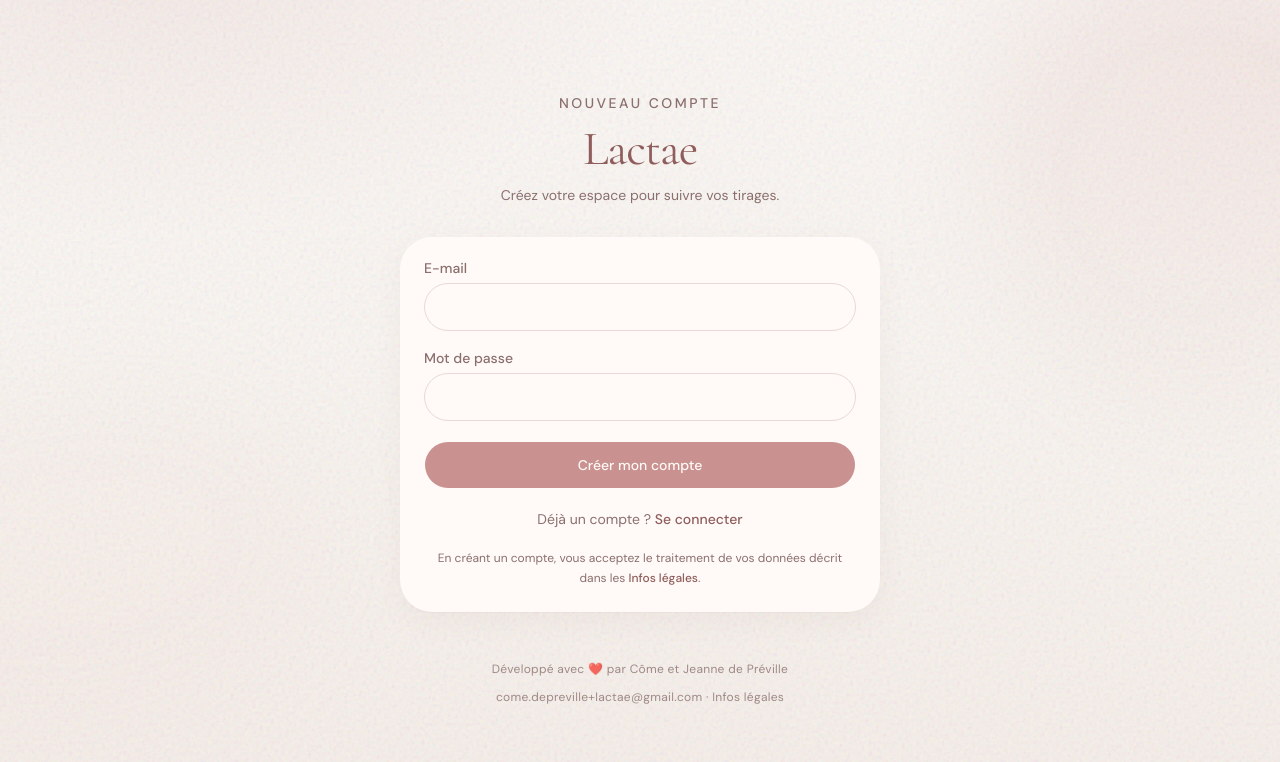
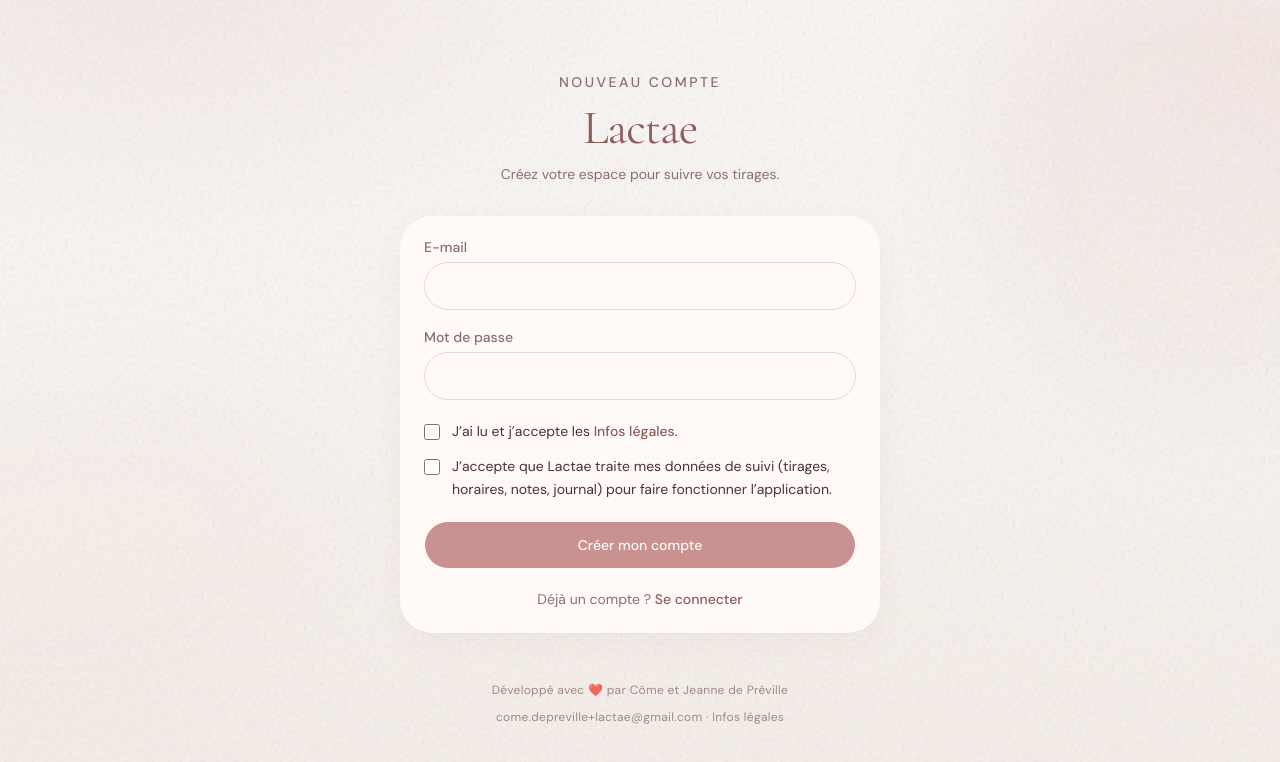
Before and after one commit to comedepreville/lactarium, a Next.js app: page /inscription in a window 1280 px wide. Shown: the top 762 px of the page. Built offline with nearby package versions, Linux system fonts and the light colour scheme.

Commit message:
feat(auth): consentement obligatoire à l’inscription
Deux cases (infos légales + données de suivi), preuve horodatée et
version stockées sur profiles (métadonnées Auth + trigger + update session).

Co-authored-by: Côme <comedepreville@users.noreply.github.com>

```diff
--- a/src/app/(app)/profil/page.tsx
+++ b/src/app/(app)/profil/page.tsx
@@ -7,6 +7,7 @@ import { ProfileForm } from "@/components/profile-form";
 import { PushNotificationsCard } from "@/components/push-notifications-card";
 import { INFOS_LEGALES_PATH, RETENTION_YEARS } from "@/lib/legal";
 import { getCurrentUser, getProfile } from "@/lib/profile";
+import { formatParisDateLong } from "@/lib/time";
 import { redirect } from "next/navigation";
 
 export const dynamic = "force-dynamic";
@@ -15,6 +16,9 @@ export default async function ProfilPage() {
   const [user, profile] = await Promise.all([getCurrentUser(), getProfile()]);
   if (!user) redirect("/connexion");
   if (!profile) redirect("/onboarding");
+
+  const consentAt =
+    profile.consentInfosLegalesAt ?? profile.consentHealthAt ?? null;
 
   return (
     <div className="space-y-6">
@@ -36,6 +40,15 @@ export default async function ProfilPage() {
       <ExportDataButton />
 
       <section className="animate-rise space-y-2 px-1">
+        {consentAt ? (
+          <p className="text-sm leading-relaxed text-[var(--ink-muted)]">
+            Consentement enregistré le {formatParisDateLong(consentAt)}
+            {profile.consentLegalVersion
+              ? ` (infos légales v. ${profile.consentLegalVersion})`
+              : ""}
+            .
+          </p>
+        ) : null}
         <p className="text-sm leading-relaxed text-[var(--ink-muted)]">
           Vos tirages et votre journal sont conservés {RETENTION_YEARS} ans
           maximum. Détails :{" "}
--- a/src/app/infos-legales/page.tsx
+++ b/src/app/infos-legales/page.tsx
@@ -5,6 +5,7 @@ import {
   INFOS_LEGALES_PATH,
   LEGAL_CONTACT_EMAIL,
   LEGAL_CONTACT_MAILTO,
+  LEGAL_DOC_VERSION,
   RETENTION_YEARS,
 } from "@/lib/legal";
 
@@ -153,7 +154,7 @@ export default function InfosLegalesPage() {
         </section>
 
         <p className="text-xs leading-relaxed text-[var(--ink-muted)]">
-          Page {INFOS_LEGALES_PATH} — mise à jour : 23 octobre 2026.
+          Page {INFOS_LEGALES_PATH} — version {LEGAL_DOC_VERSION}.
         </p>
 
         <p className="text-sm text-[var(--ink-muted)]">
--- a/src/components/auth-form.tsx
+++ b/src/components/auth-form.tsx
@@ -6,7 +6,10 @@ import { useState, useTransition } from "react";
 import { Loader2 } from "lucide-react";
 import { Button } from "@/components/ui/button";
 import { Label } from "@/components/ui/label";
-import { INFOS_LEGALES_PATH } from "@/lib/legal";
+import {
+  INFOS_LEGALES_PATH,
+  LEGAL_DOC_VERSION,
+} from "@/lib/legal";
 import { createClient } from "@/lib/supabase/client";
 
 type Mode = "login" | "signup";
@@ -16,6 +19,8 @@ export function AuthForm({ mode }: { mode: Mode }) {
   const [pending, startTransition] = useTransition();
   const [email, setEmail] = useState("");
   const [password, setPassword] = useState("");
+  const [consentInfos, setConsentInfos] = useState(false);
+  const [consentHealth, setConsentHealth] = useState(false);
   const [error, setError] = useState<string | null>(null);
   const [info, setInfo] = useState<string | null>(null);
 
@@ -23,6 +28,13 @@ export function AuthForm({ mode }: { mode: Mode }) {
     e.preventDefault();
     setError(null);
     setInfo(null);
+
+    if (mode === "signup" && (!consentInfos || !consentHealth)) {
+      setError(
+        "Merci de cocher les deux cases pour créer votre compte.",
+      );
+      return;
+    }
 
     startTransition(async () => {
       const supabase = createClient();
@@ -40,8 +52,32 @@ export function AuthForm({ mode }: { mode: Mode }) {
         const { data, error: signUpError } = await supabase.auth.signUp({
           email,
           password,
+          options: {
+            data: {
+              consent_infos_legales: true,
+              consent_health: true,
+              consent_legal_version: LEGAL_DOC_VERSION,
+            },
+          },
         });
         if (signUpError) throw signUpError;
+
+        // Si la session est immédiate, s’assurer que le profil a bien la preuve
+        // (le trigger Auth la pose aussi via raw_user_meta_data).
+        if (data.session && data.user) {
+          const consentedAt = new Date().toISOString();
+          const { error: consentError } = await supabase
+            .from("profiles")
+            .update({
+              consent_infos_legales_at: consentedAt,
+              consent_health_at: consentedAt,
+              consent_legal_version: LEGAL_DOC_VERSION,
+            })
+            .eq("id", data.user.id);
+          if (consentError) {
+            console.error("consent profile update", consentError);
+          }
+        }
 
         if (!data.session) {
           setInfo(
@@ -96,6 +132,46 @@ export function AuthForm({ mode }: { mode: Mode }) {
         />
       </div>
 
+      {mode === "signup" ? (
+        <fieldset className="space-y-3">
+          <legend className="sr-only">Consentements</legend>
+          <label className="flex cursor-pointer gap-3 text-sm leading-relaxed text-[var(--ink)]">
+            <input
+              type="checkbox"
+              checked={consentInfos}
+              onChange={(e) => setConsentInfos(e.target.checked)}
+              className="mt-1 size-4 shrink-0 rounded border-[var(--line)] accent-[var(--rose-dust)]"
+              required
+            />
+            <span>
+              J’ai lu et j’accepte les{" "}
+              <Link
+                href={INFOS_LEGALES_PATH}
+                target="_blank"
+                rel="noopener noreferrer"
+                className="font-medium text-[var(--rose-deep)] underline-offset-4 hover:underline"
+              >
+                Infos légales
+              </Link>
+              .
+            </span>
+          </label>
+          <label className="flex cursor-pointer gap-3 text-sm leading-relaxed text-[var(--ink)]">
+            <input
+              type="checkbox"
+              checked={consentHealth}
+              onChange={(e) => setConsentHealth(e.target.checked)}
+              className="mt-1 size-4 shrink-0 rounded border-[var(--line)] accent-[var(--rose-dust)]"
+              required
+            />
+            <span>
+              J’accepte que Lactae traite mes données de suivi (tirages,
+              horaires, notes, journal) pour faire fonctionner l’application.
+            </span>
+          </label>
+        </fieldset>
+      ) : null}
+
       {error && (
         <p className="rounded-full bg-[#f3ddd8] px-4 py-3 text-sm text-[#7a3f3d]">
           {error}
@@ -147,20 +223,6 @@ export function AuthForm({ mode }: { mode: Mode }) {
           </>
         )}
       </p>
-
-      {mode === "signup" ? (
-        <p className="text-center text-xs leading-relaxed text-[var(--ink-muted)]">
-          En créant un compte, vous acceptez le traitement de vos données
-          décrit dans les{" "}
-          <Link
-            href={INFOS_LEGALES_PATH}
-            className="font-medium text-[var(--rose-deep)] underline-offset-4 hover:underline"
-          >
-            Infos légales
-          </Link>
-          .
-        </p>
-      ) : null}
     </form>
   );
 }
--- a/src/lib/legal.ts
+++ b/src/lib/legal.ts
@@ -7,3 +7,9 @@ export const LEGAL_CONTACT_MAILTO = `mailto:${LEGAL_CONTACT_EMAIL}`;
 export const RETENTION_YEARS = 2;
 
 export const INFOS_LEGALES_PATH = "/infos-legales";
+
+/**
+ * Version des Infos légales liée au consentement.
+ * À incrémenter si le contenu de la page change de façon substantielle.
+ */
+export const LEGAL_DOC_VERSION = "2026-10-23";
--- a/src/lib/profile.ts
+++ b/src/lib/profile.ts
@@ -13,6 +13,9 @@ export function mapProfile(row: ProfileRow): Profile {
     targetMl24h: row.target_ml_24h,
     timezone: row.timezone,
     onboardingCompletedAt: row.onboarding_completed_at,
+    consentInfosLegalesAt: row.consent_infos_legales_at,
+    consentHealthAt: row.consent_health_at,
+    consentLegalVersion: row.consent_legal_version,
   };
 }
 
--- a/src/lib/types.ts
+++ b/src/lib/types.ts
@@ -26,6 +26,9 @@ export type Profile = {
   targetMl24h: number;
   timezone: string;
   onboardingCompletedAt: string | null;
+  consentInfosLegalesAt: string | null;
+  consentHealthAt: string | null;
+  consentLegalVersion: string | null;
 };
 
 export type JournalDaySummary = {
```
Also changed, not shown: src/lib/supabase/database.types.ts (+9 -0 lines), 2 other files (tests, documents, lock files or other folders).
